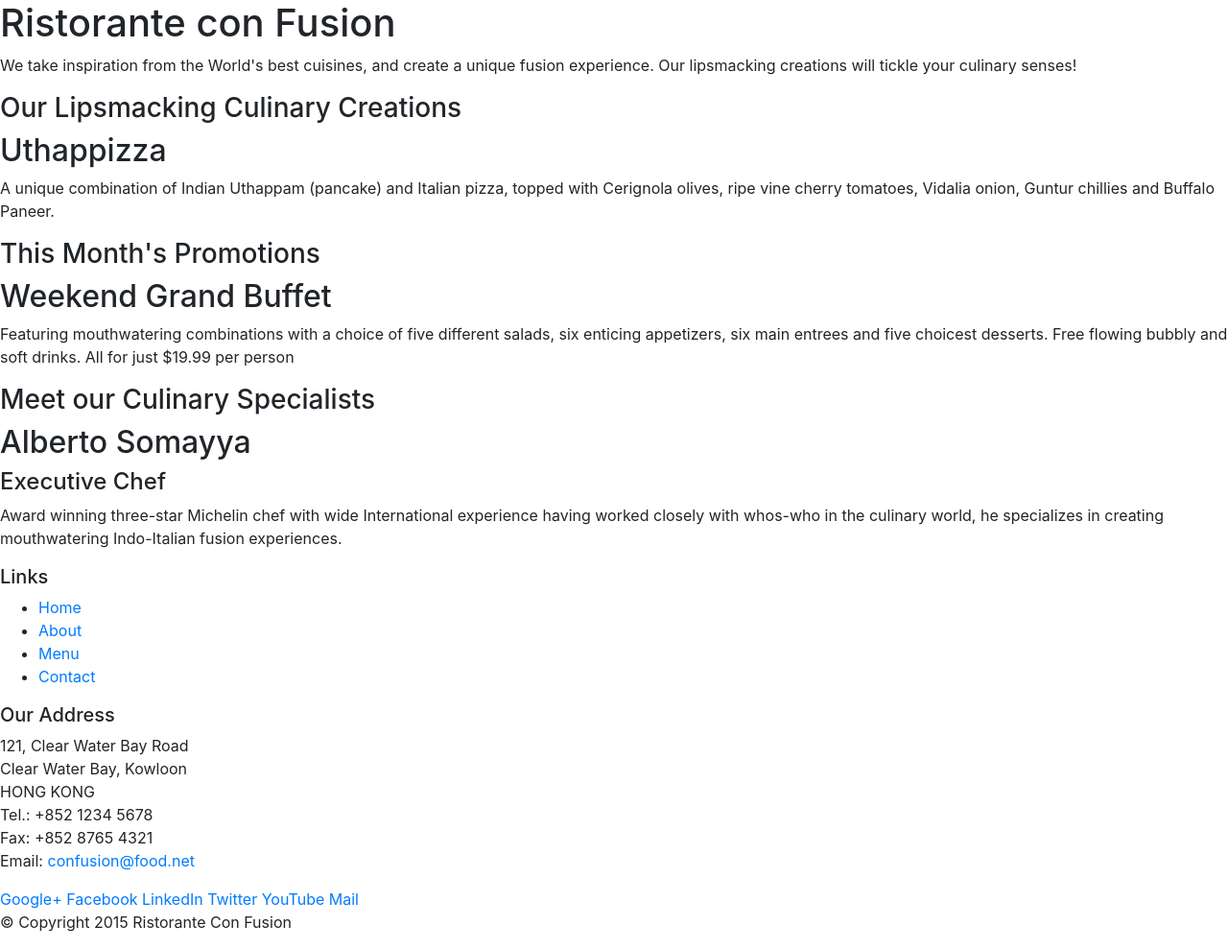
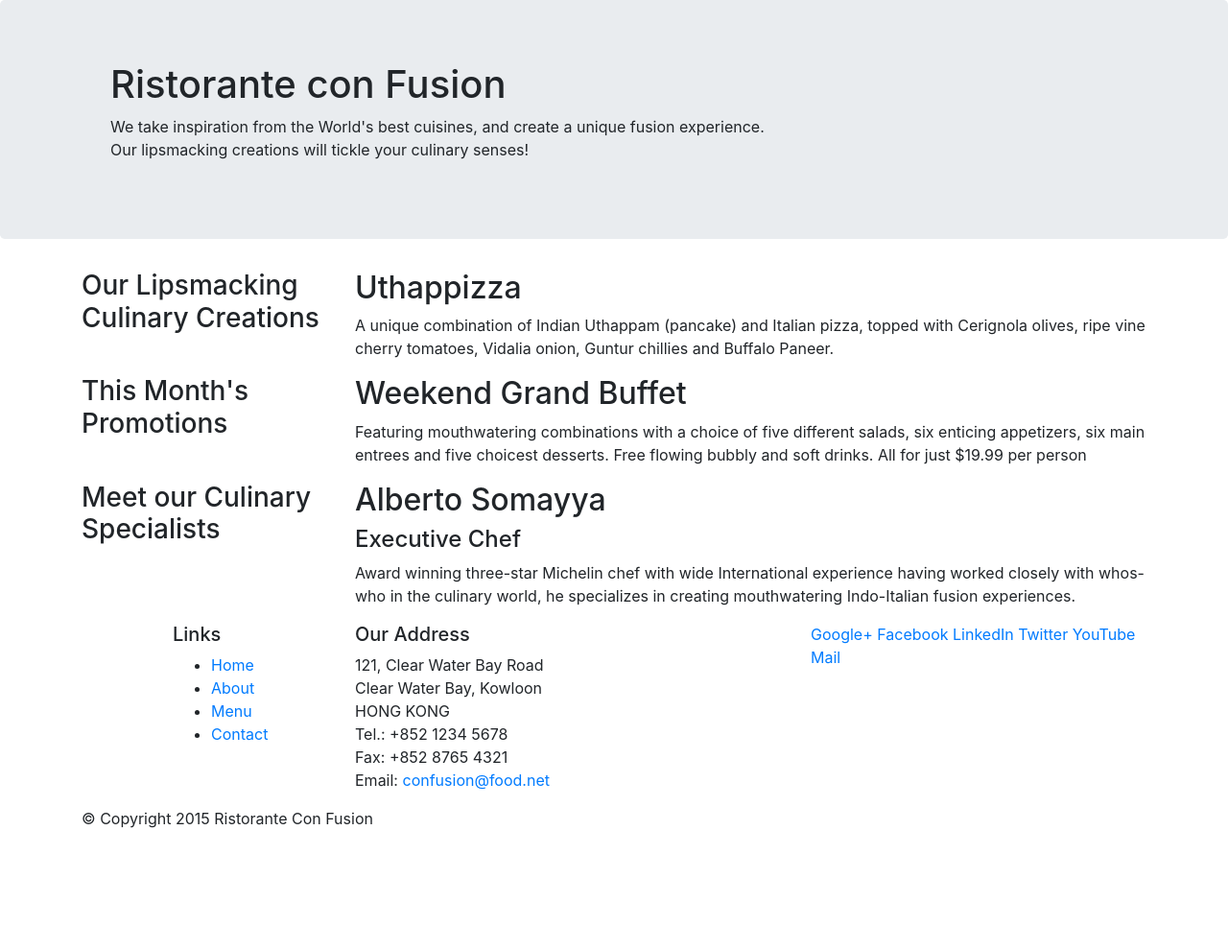
Before and after one commit to SDDarkBlue/bootstrap, a website: page index.html in a window 1280 px wide. Shown: the whole page at 96% size. After the commit the page ends 881 px from the top, so only its background shows below. Drawn offline with nearby package versions, Linux system fonts and the light colour scheme.

Commit message:
First grid exercise

```diff
--- a/index.html
+++ b/index.html
@@ -14,46 +14,46 @@
 
 <body>
 
-    <header>
-        <div>
-            <div>
-                <div>
+    <header class="jumbotron">
+        <div class="container">
+            <div class="container">
+                <div class="col-12 col-sm-8">
                     <h1>Ristorante con Fusion</h1>
                     <p>We take inspiration from the World's best cuisines, and create a unique fusion experience. Our lipsmacking creations will tickle your culinary senses!</p>
                 </div>
-                <div>
+                <div class="col col-sm">
                 </div>
             </div>
         </div>
     </header>
 
-    <div>
-        <div>
-            <div>
+    <div class="container">
+        <div class="row">
+            <div class="col-sm-4 push-sm-8 col-md-3 push-md-9">
                 <h3>Our Lipsmacking Culinary Creations</h3>
             </div>
-            <div>
+            <div class="col-sm pull-sm-4 col-md pull-md-3">
                 <h2>Uthappizza</h2>
                 <p>A unique combination of Indian Uthappam (pancake) and Italian pizza, topped with Cerignola olives, ripe vine cherry tomatoes, Vidalia onion, Guntur chillies and Buffalo Paneer.</p>
             </div>
         </div>
 
 
-        <div>
-            <div>
+        <div class="row">
+            <div class="col-sm-4 col-md-3">
                 <h3>This Month's Promotions</h3>
             </div>
-            <div>
+            <div class="col-sm col-md">
                 <h2>Weekend Grand Buffet</h2>
                 <p>Featuring mouthwatering combinations with a choice of five different salads, six enticing appetizers, six main entrees and five choicest desserts. Free flowing bubbly and soft drinks. All for just $19.99 per person </p>
             </div>
         </div>
 
-        <div>
-            <div>
+        <div class="row">
+            <div class="col-sm-4 push-sm-8 col-md-3 push-md-9">
                 <h3>Meet our Culinary Specialists</h3>
             </div>
-            <div>
+            <div class="col-sm pull-sm-4 col-md pull-md-3">
                 <h2>Alberto Somayya</h2>
                 <h4>Executive Chef</h4>
                 <p>Award winning three-star Michelin chef with wide International experience having worked closely with whos-who in the culinary world, he specializes in creating mouthwatering Indo-Italian fusion experiences. </p>
@@ -62,9 +62,9 @@
     </div>
 
     <footer>
-        <div>
-            <div>
-                <div>
+        <div class="container">
+            <div class="row">
+                <div class="col-5 offset-1 col-sm-2">
                     <h5>Links</h5>
                     <ul>
                         <li><a href="#">Home</a></li>
@@ -73,7 +73,7 @@
                         <li><a href="#">Contact</a></li>
                     </ul>
                 </div>
-                <div>
+                <div class="col-6 col-sm-5">
                     <h5>Our Address</h5>
                     <address>
 		              121, Clear Water Bay Road<br>
@@ -84,7 +84,7 @@
 		              Email: <a href="mailto:confusion@food.net">confusion@food.net</a>
 		           </address>
                 </div>
-                <div>
+                <div class="col col-sm-4">
                     <div>
                         <a href="http://google.com/+">Google+</a>
                         <a href="http://www.facebook.com/profile.php?id=">Facebook</a>
@@ -95,8 +95,8 @@
                     </div>
                 </div>
            </div>
-           <div>
-                <div>
+           <div class="row">
+                <div class="col-auto">
                     <p>© Copyright 2015 Ristorante Con Fusion</p>
                 </div>
            </div>
```
